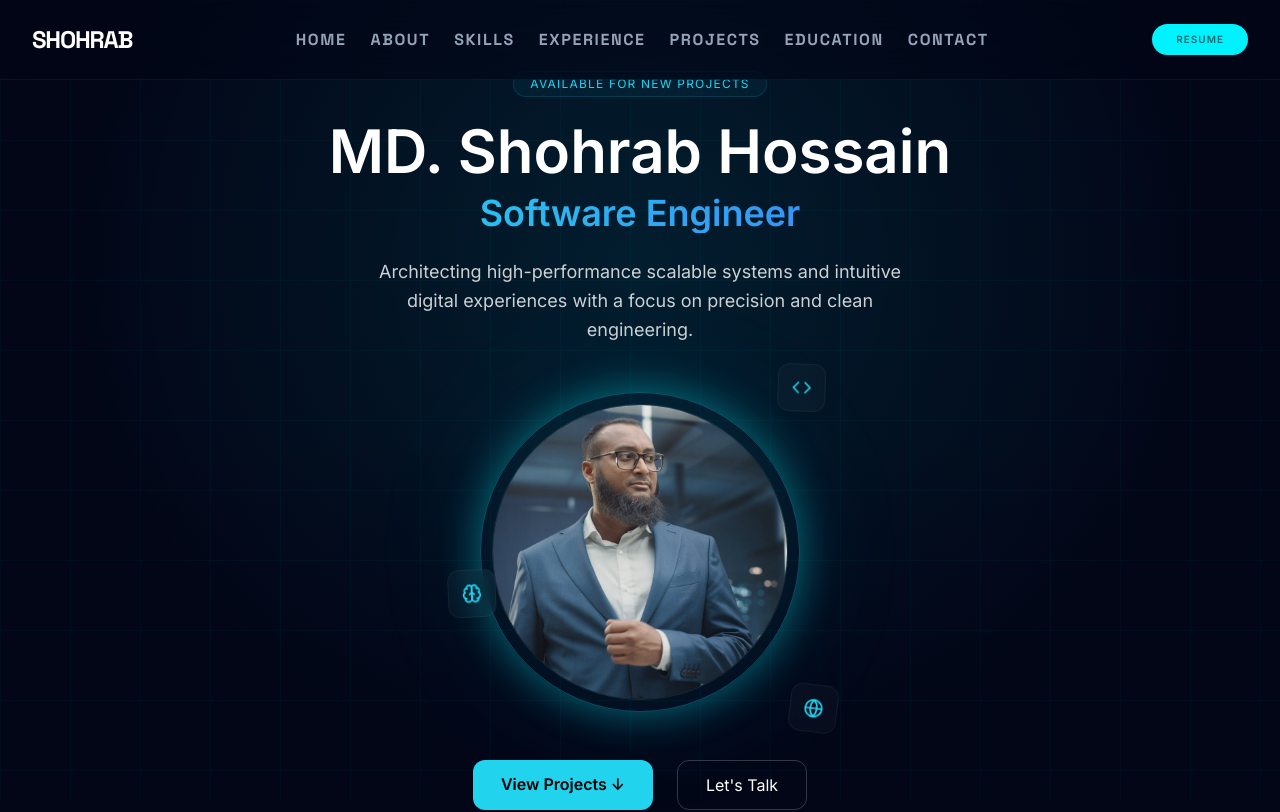
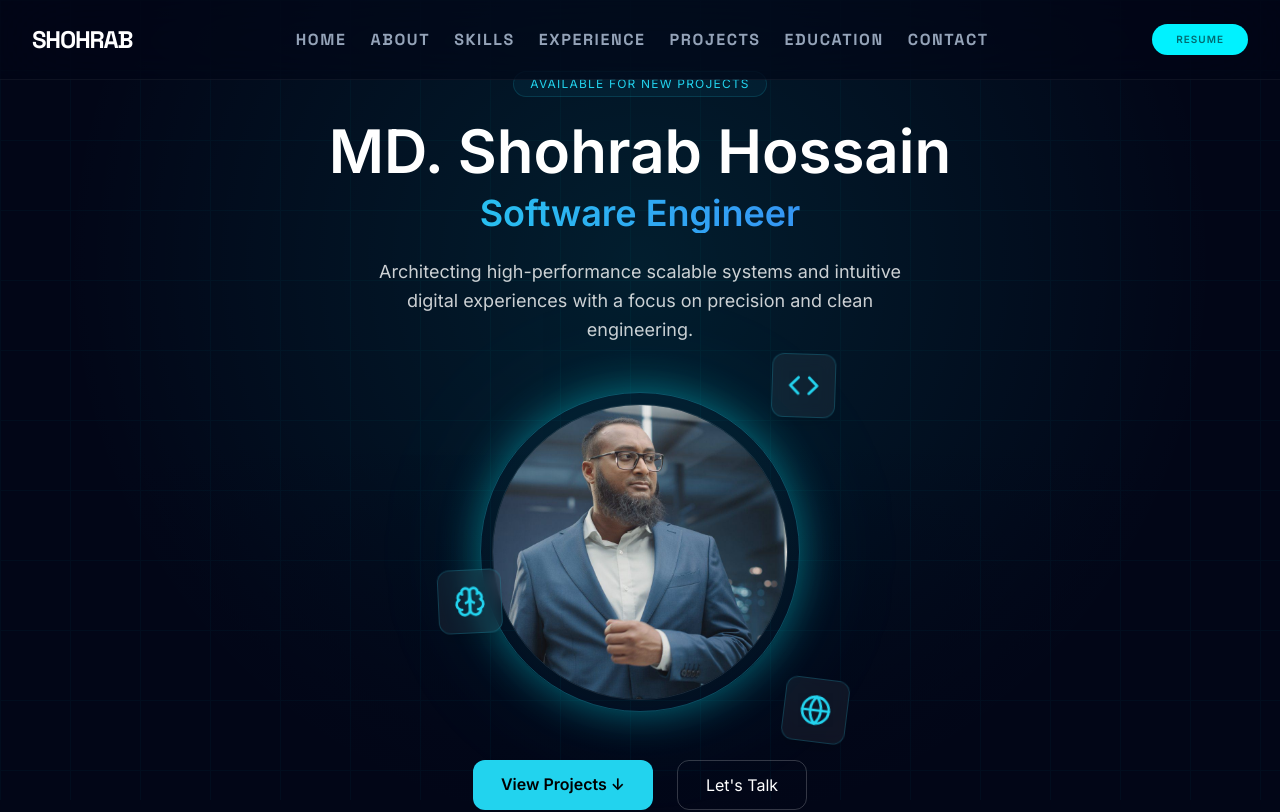
Before and after one commit to engsiam/SHOHRAB, a Next.js app: page / in a window 1280 px wide. Shown: the top 812 px of the page. Built offline with nearby package versions, Linux system fonts and the light colour scheme.

Commit message:
fix bugs

```diff
--- a/components/sections/Experience.tsx
+++ b/components/sections/Experience.tsx
@@ -39,7 +39,7 @@ export default function Experience() {
           <h2 className="font-h2 text-h2 text-white">Experience</h2>
         </div>
 
-        <div className="absolute left-1/2 top-[220px] bottom-10 w-[1px] bg-[rgba(255,255,255,0.04)] hidden md:block z-10"></div>
+        <div className="absolute left-1/2 top-[220px] bottom-10 w-[2px] bg-gradient-to-b from-cyan-400 via-cyan-400/50 to-transparent hidden md:block z-10 shadow-[0_0_15px_rgba(0,242,255,0.8)]"></div>
 
         <div className="space-y-16">
           {/* Infinisoft */}
--- a/components/sections/Hero.tsx
+++ b/components/sections/Hero.tsx
@@ -79,15 +79,15 @@ export default function Hero() {
              <div
                key={i}
                ref={(el) => { floatingRefs.current[i] = el; }}
-              className="absolute w-12 h-12 rounded-xl bg-[rgba(255,255,255,0.02)] backdrop-blur border border-white/5 flex items-center justify-center shadow-lg hover:border-cyan-400/30 hover:-translate-y-1 transition-all duration-300"
+               className="absolute w-16 h-16 rounded-xl bg-[rgba(255,255,255,0.05)] backdrop-blur border border-cyan-400/20 flex items-center justify-center shadow-lg hover:border-cyan-400/50 hover:-translate-y-1 transition-all duration-300"
                style={{
-                top: i === 0 ? '-20px' : i === 1 ? '50%' : 'auto',
-                left: i === 1 ? '-30px' : 'auto',
-                right: i === 0 ? '-20px' : i === 2 ? '-30px' : 'auto',
-                bottom: i === 2 ? '-20px' : 'auto',
+                 top: i === 0 ? '-30px' : i === 1 ? '50%' : 'auto',
+                 left: i === 1 ? '-40px' : 'auto',
+                 right: i === 0 ? '-30px' : i === 2 ? '-40px' : 'auto',
+                 bottom: i === 2 ? '-30px' : 'auto',
                }}
              >
-              <Icon className="w-5 h-5 text-cyan-400" />
+               <Icon className="w-8 h-8 text-cyan-400" />
              </div>
            ))}
         </div>
--- a/components/sections/Projects.tsx
+++ b/components/sections/Projects.tsx
@@ -146,11 +146,12 @@ export default function Projects() {
                <a
                  href={project.liveUrl}
                  target="_blank"
-                className="px-5 py-2 border border-white/20 rounded-xl hover:bg-white/10 hover:border-white/30 transition-all duration-300"
+                 className="px-5 py-2 bg-cyan-400/10 border border-cyan-400/30 rounded-xl hover:bg-cyan-400/20 hover:border-cyan-400/50 transition-all duration-300 flex items-center gap-2"
                >
-                <span className="material-symbols-outlined text-sm">
+                 <span className="material-symbols-outlined text-sm text-cyan-400">
                    launch
                  </span>
+                 <span className="text-cyan-400 text-xs font-bold uppercase tracking-widest">Live Demo</span>
                </a>
              </div>
           </div>
@@ -162,10 +163,10 @@ export default function Projects() {
       </div>
 
        <Dialog open={isProjectModalOpen} onOpenChange={toggleProjectModal}>
-        <DialogContent className="max-w-2xl">
+         <DialogContent className="max-w-2xl bg-[#0f172a] border-cyan-400/20">
            <DialogHeader>
-            <DialogTitle>{selectedProject?.title}</DialogTitle>
-            <DialogDescription>{selectedProject?.description}</DialogDescription>
+             <DialogTitle className="text-white">{selectedProject?.title}</DialogTitle>
+             <DialogDescription className="text-white/80">{selectedProject?.description}</DialogDescription>
            </DialogHeader>
            {selectedProject && (
              <div className="space-y-4">
@@ -174,16 +175,16 @@ export default function Projects() {
                </div>
                <div className="flex flex-wrap gap-2">
                  {selectedProject.techStack.map((tech) => (
-                  <span key={tech} className="px-3 py-1 text-sm bg-primary/10 text-primary rounded-full">
+                   <span key={tech} className="px-3 py-1 text-sm bg-cyan-400/10 text-cyan-400 rounded-full border border-cyan-400/20">
                      {tech}
                    </span>
                  ))}
                </div>
                <div className="flex gap-4">
-                <Button asChild>
+                 <Button className="bg-cyan-400 text-black hover:bg-cyan-300 hover:shadow-[0_0_20px_rgba(0,242,255,0.5)]" asChild>
                    <a href={selectedProject.liveUrl} target="_blank" rel="noopener noreferrer">Live Demo</a>
                  </Button>
-                <Button variant="outline" asChild>
+                 <Button variant="outline" className="border-white/20 text-white hover:bg-white/10 hover:border-white/30" asChild>
                    <a href={selectedProject.githubUrl} target="_blank" rel="noopener noreferrer">Source Code</a>
                  </Button>
                </div>
```
Lines whose indentation alone changed are shown as unchanged.
